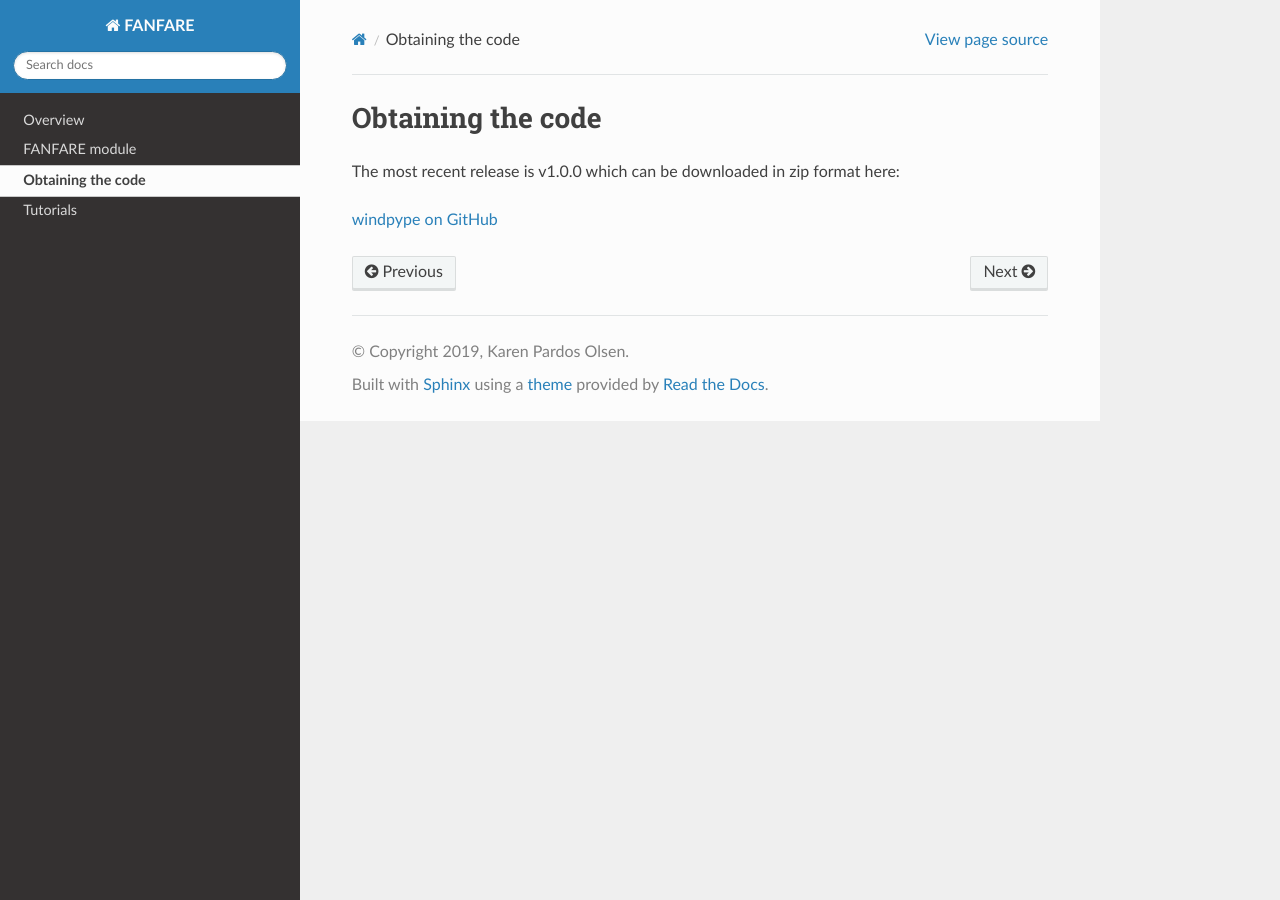
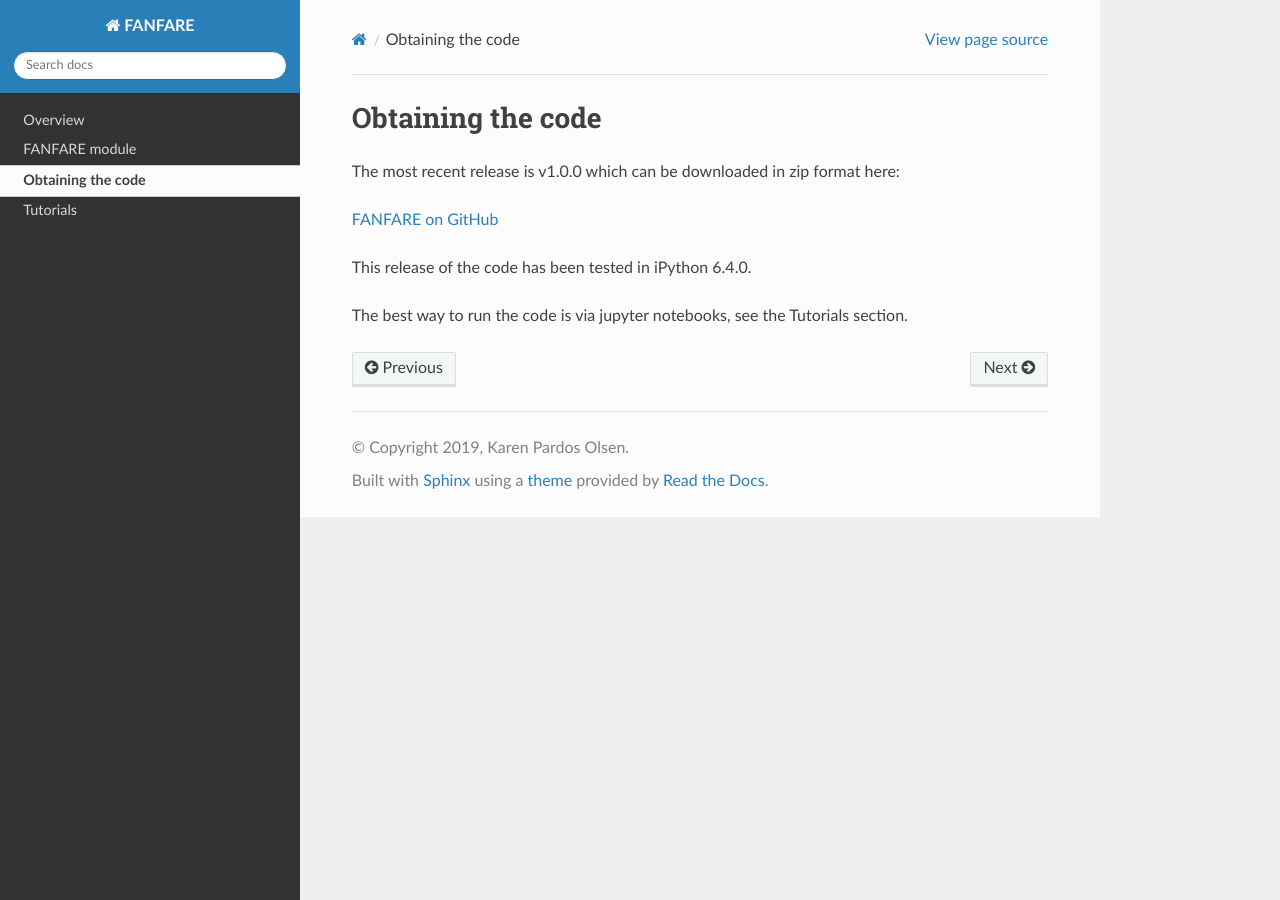
Before and after one commit to kpolsen/FANFARE, a Sphinx documentation site: the page built from docs/release.rst, in a window 1280 px wide. Built offline with Sphinx 7.4.7 and the Read the Docs theme 2.0.0, drawn with Linux system fonts in a browser that asks for light colours.

Commit message:
release site updated

```diff
--- a/docs/release.rst
+++ b/docs/release.rst
@@ -6,4 +6,9 @@ Obtaining the code
 
 The most recent release is v1.0.0 which can be downloaded in zip format here:
 
-`windpype on GitHub <https://github.com/kpolsen/fanfare/releases/tag/v1.0.0>`_
+`FANFARE on GitHub <https://github.com/kpolsen/FANFARE/releases/tag/v1.0.0>`_
+
+
+This release of the code has been tested in iPython 6.4.0.
+
+The best way to run the code is via jupyter notebooks, see the Tutorials section.
```
